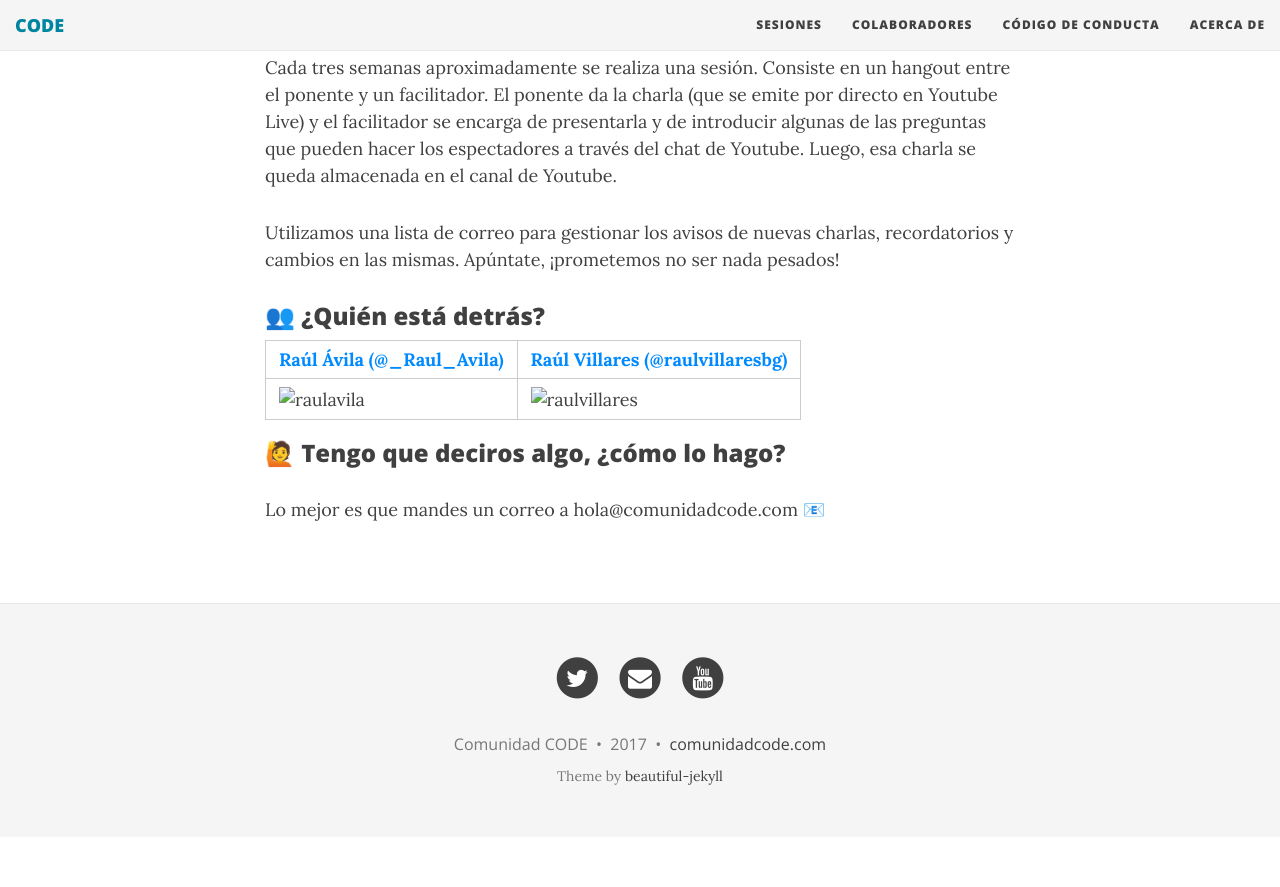
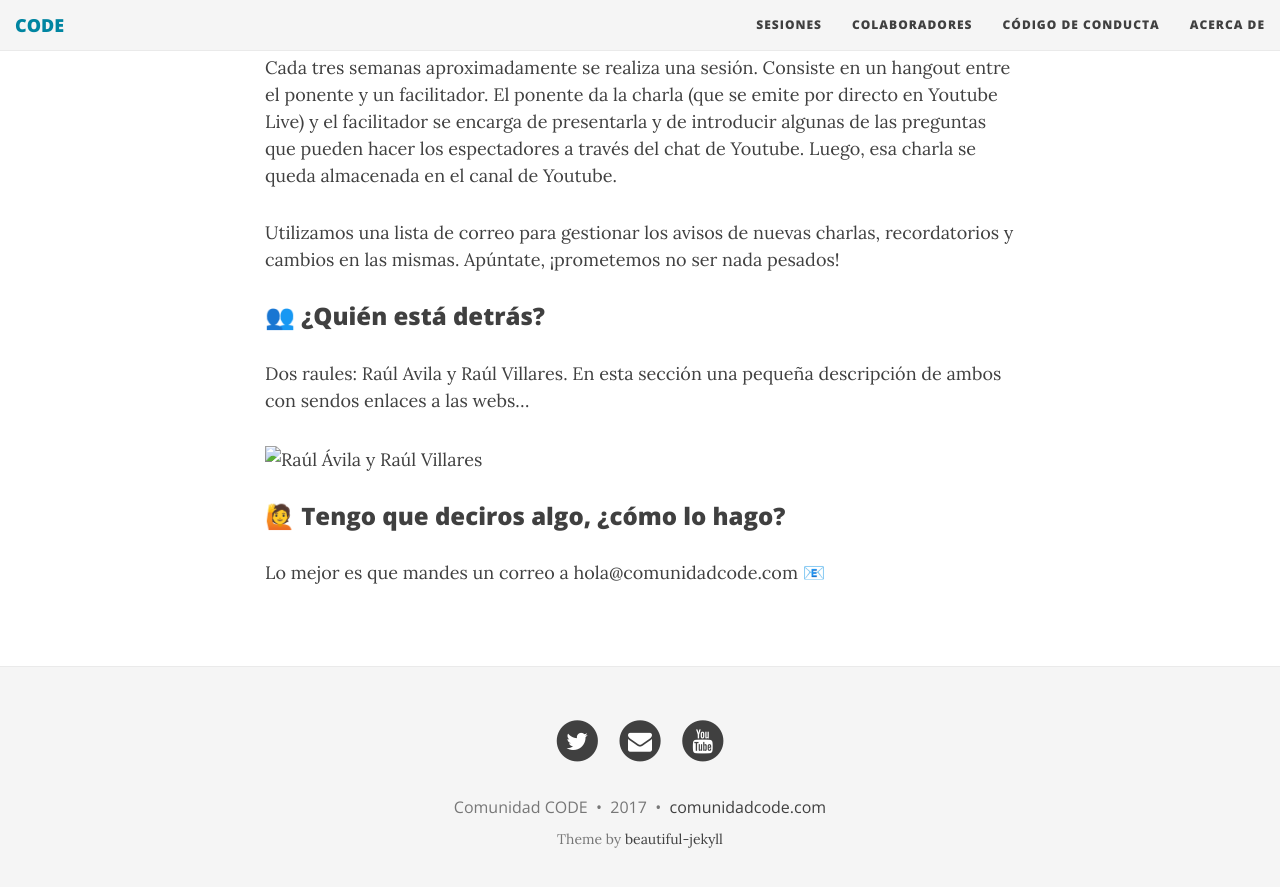
Before and after one commit to comunidadcode/comunidadcode.github.io, a Jekyll site: the page built from acercade.md, in a window 1280 px wide and 900 px high, scrolled down 610 px. Shown: the top 887 px of the window. Built offline with Jekyll 4.4.1, drawn with Linux system fonts in a browser that asks for light colours; nearby versions of some CDN libraries; emoji names are drawn with the system emoji font; before the commit the page ends 1447 px from its top, so only the background shows below that.

Commit message:
Modificado apartado '¿Quién está detrás?'

```diff
--- a/acercade.md
+++ b/acercade.md
@@ -19,11 +19,9 @@ Utilizamos una lista de correo para gestionar los avisos de nuevas charlas, reco
 
 ### :busts_in_silhouette: ¿Quién está detrás?
 
-[Raúl Ávila](http://raulavila.com) [(@_Raul_Avila)](https://twitter.com/_Raul_Avila) | [Raúl Villares](http://raulvillares.com) [(@raulvillaresbg)](https://twitter.com/raulvillaresbg)
-:-------------------------|:-------------------------
-![raulavila](./img/trump.jpg)  |  ![raulvillares](./img/dylan.jpg)
+Dos raules: Raúl Avila y Raúl Villares. En esta sección una pequeña descripción de ambos con sendos enlaces a las webs...
 
-
+![Raúl Ávila y Raúl Villares](./img/carltonarevalo.jpg)
 
 ### :raising_hand: Tengo que deciros algo, ¿cómo lo hago?
 
```
Also changed, not shown: img/carltonarevalo.jpg (added).
